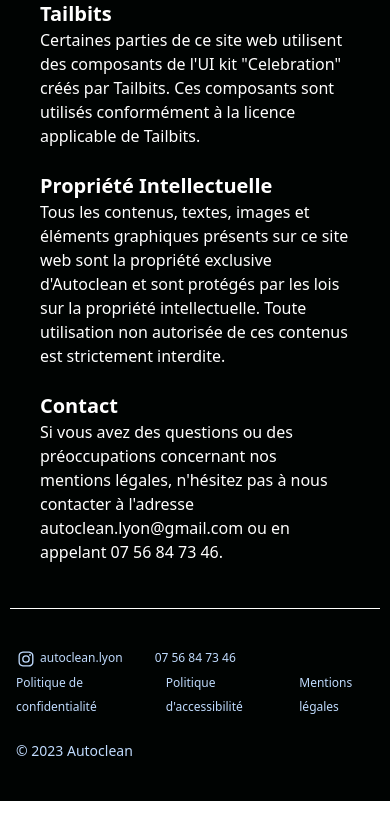
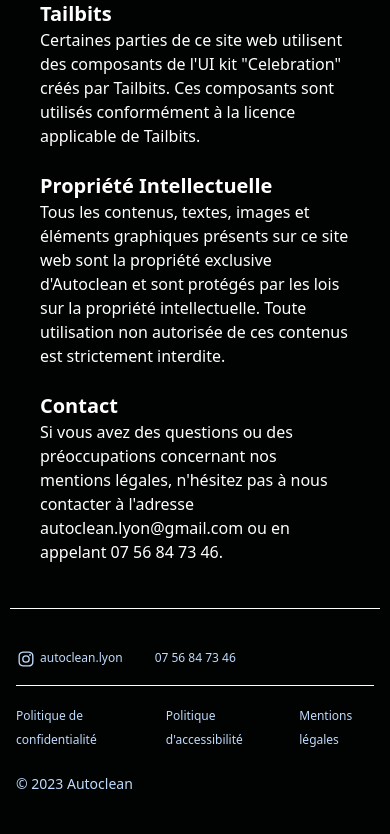
Before and after one commit to y28lyn/autoclean, a React (Vite) app: page /mention_legales in a window 390 px wide. Shown: the part 840-1674 px from the top of the page. Before the commit the page ends 1641 px from the top, so only its background shows below. Built offline with nearby package versions, Linux system fonts and the light colour scheme.

Commit message:
footer updated

```diff
--- a/src/components/footer/Footer.tsx
+++ b/src/components/footer/Footer.tsx
@@ -37,6 +37,7 @@ const Footer = () => {
                     </p>
                   </li>
                 </ul>
+                <div className="md:hidden w-full bg-white h-[0.5px] px-2 my-4 mx-auto"></div>
                 <ul className="md:-mt-2 flex flex-row justify-start gap-x-8 gap-y-2">
                   <li>
                     <Link
```
